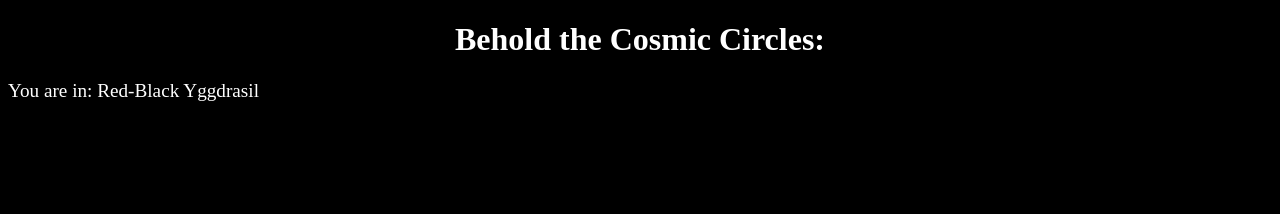
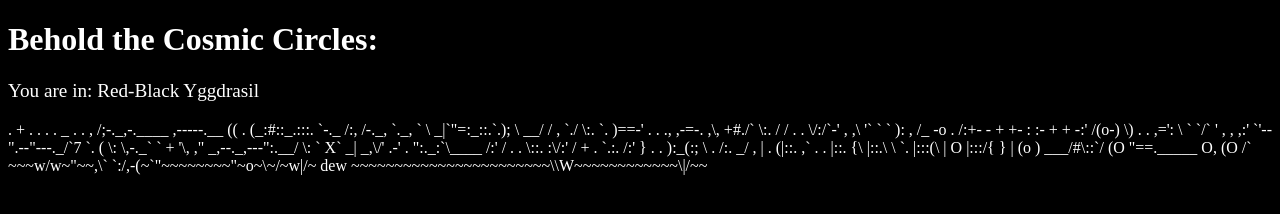
Before and after one commit to chars-at-last/chars-at-last.github.io, a plain HTML site: page index.html in a window 1280 px wide. Drawn offline with Linux system fonts and the light colour scheme.

Commit message:
Initial commit

```diff
--- a/index.html
+++ b/index.html
@@ -5,9 +5,37 @@
     </head>
 
     <body style="background-color:black; color:white;">
-        <h1 style="font-family:ubuntu; text-align:center;">Behold the Cosmic Circles:</h1>
+        <h1 style="font-family:ubuntu; text-align:left">Behold the Cosmic Circles:</h1>
 
         <p style="font-size:120%;">You are in: Red-Black Yggdrasil</p>
 
+        <p>
+                        .        +          .      .          .
+                .            _        .                    .
+            ,              /;-._,-.____        ,-----.__
+            ((        .    (_:#::_.:::. `-._   /:, /-._, `._,
+            `                 \   _|`"=:_::.`.);  \ __/ /
+                                ,    `./  \:. `.   )==-'  .
+                .      ., ,-=-.  ,\, +#./`   \:.  / /           .
+            .           \/:/`-' , ,\ '` ` `   ): , /_  -o
+                .    /:+- - + +- : :- + + -:'  /(o-) \)     .
+            .      ,=':  \    ` `/` ' , , ,:' `'--".--"---._/`7
+            `.   (    \: \,-._` ` + '\, ,"   _,--._,---":.__/
+                        \:  `  X` _| _,\/'   .-'
+            .               ":._:`\____  /:'  /      .           .
+                                \::.  :\/:'  /              +
+            .                 `.:.  /:'  }      .
+                    .           ):_(:;   \           .
+                                /:. _/ ,  |
+                            . (|::.     ,`                  .
+                .                |::.    {\
+                                |::.\  \ `.
+                                |:::(\    |
+                        O       |:::/{ }  |                  (o
+                        )  ___/#\::`/ (O "==._____   O, (O  /`
+                    ~~~w/w~"~~,\` `:/,-(~`"~~~~~~~~"~o~\~/~w|/~
+            dew   ~~~~~~~~~~~~~~~~~~~~~~~\\W~~~~~~~~~~~~\|/~~
+        </p>
+
     </body>
 </html>
```
